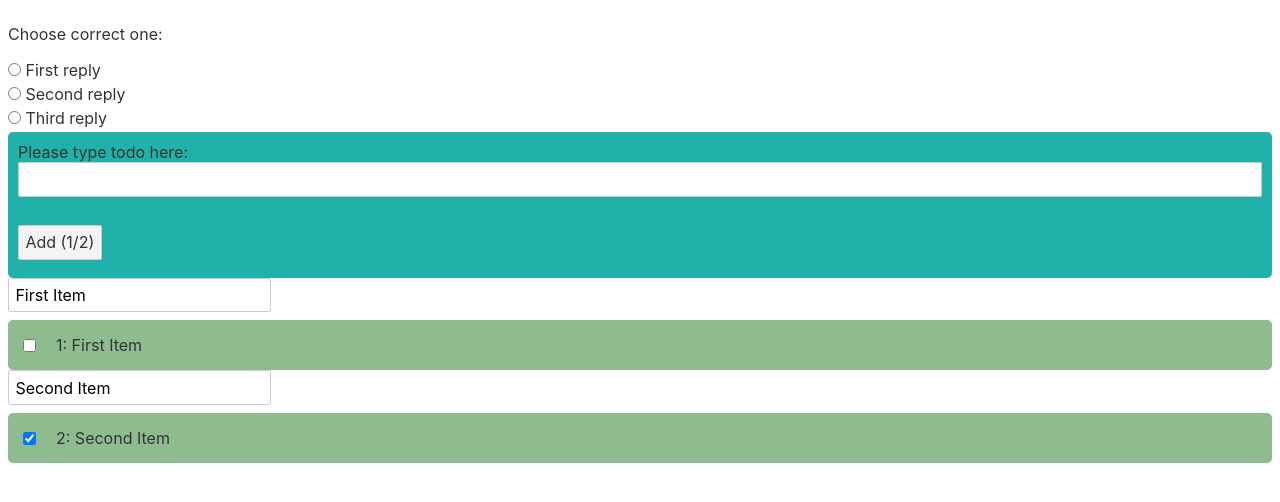
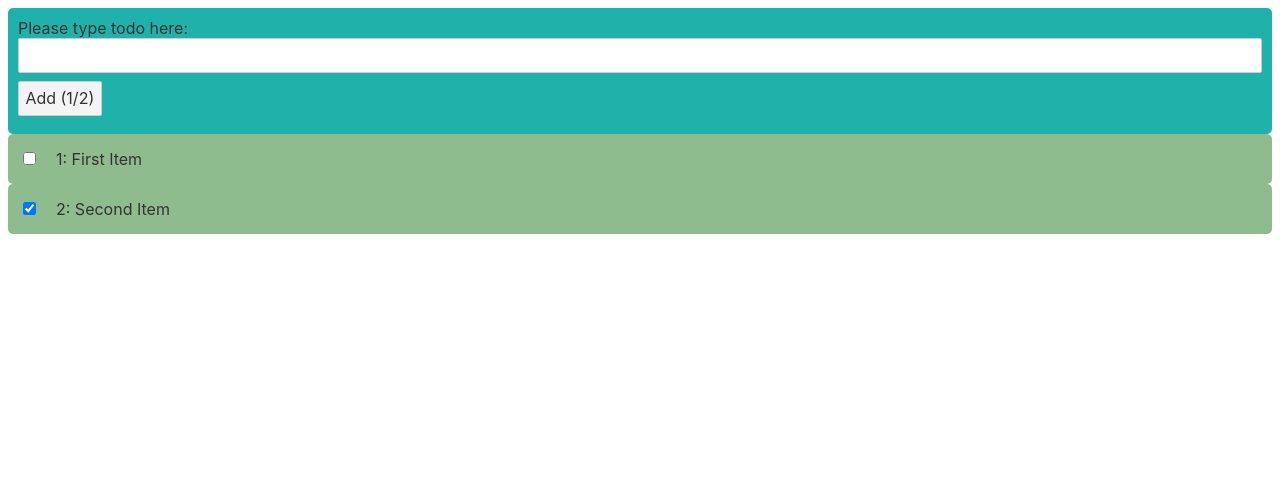
Before and after one commit to tutorials-coding/svelte-todo, a Svelte app: page / in a window 1280 px wide. Shown: the top 502 px of the page. Built offline with nearby package versions, Linux system fonts and the light colour scheme.

Commit message:
Code cleanup

```diff
--- a/src/AddTodoItem.svelte
+++ b/src/AddTodoItem.svelte
@@ -1,8 +1,5 @@
 <script>
-  import { createEventDispatcher } from 'svelte'
   import Form from './Form.svelte'
-
-  const dispath = createEventDispatcher()
 
   export let title = "Enter what do you want to do:"
   export let buttonTitle = 'Add todo'
--- a/src/App.svelte
+++ b/src/App.svelte
@@ -32,29 +32,7 @@
 			: item
 		))
 	}
-
-	let reply
-	const questionReplies = [{
-		id: 1,
-		text: 'First reply'
-	}, {
-		id: 2,
-		text: 'Second reply'
-	}, {
-		id: 3,
-		text: 'Third reply'
-	}]
 </script>
-
-<p>Choose correct one:</p>
-<div>
-	{#each questionReplies as { id, text } (id)}
-		<label>
-			<input type=radio bind:group={reply} value={id}>
-			{text}
-		</label>
-	{/each}
-</div>
 
 <AddTodoItem
 	title='Please type todo here:'
@@ -67,9 +45,6 @@
 {:else}
   <div>
 		{#each items as { id, text, checked }, index (id)}
-			<input
-				bind:value={text}
-			/>
 			<TodoItem
 				text={`${index + 1}: ${text}`}
 				{checked}
--- a/src/Form.svelte
+++ b/src/Form.svelte
@@ -19,11 +19,6 @@
     id="text"
     bind:value={text}
   />
-
-  <div
-    contenteditable="true"
-    bind:innerHTML={text}
-  ></div>
   <button on:click={handleAddClick}>{buttonTitle}</button>
 </div>
 
```
